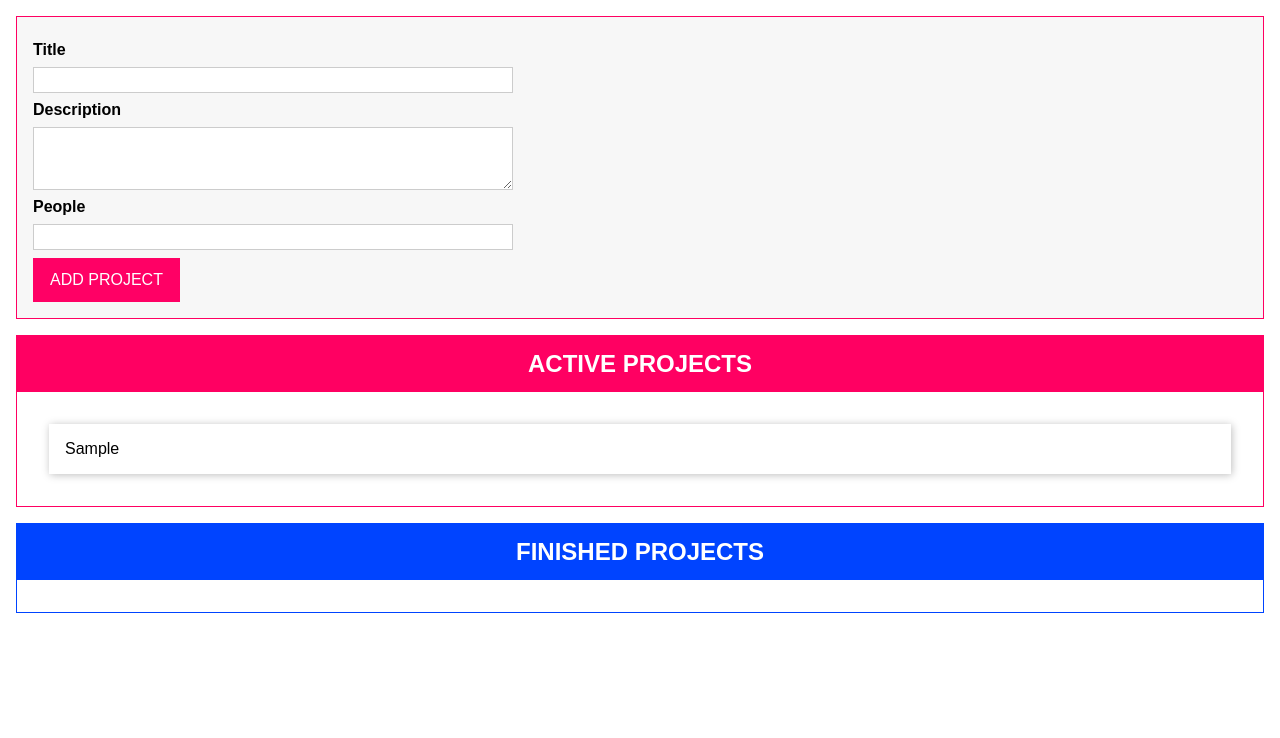
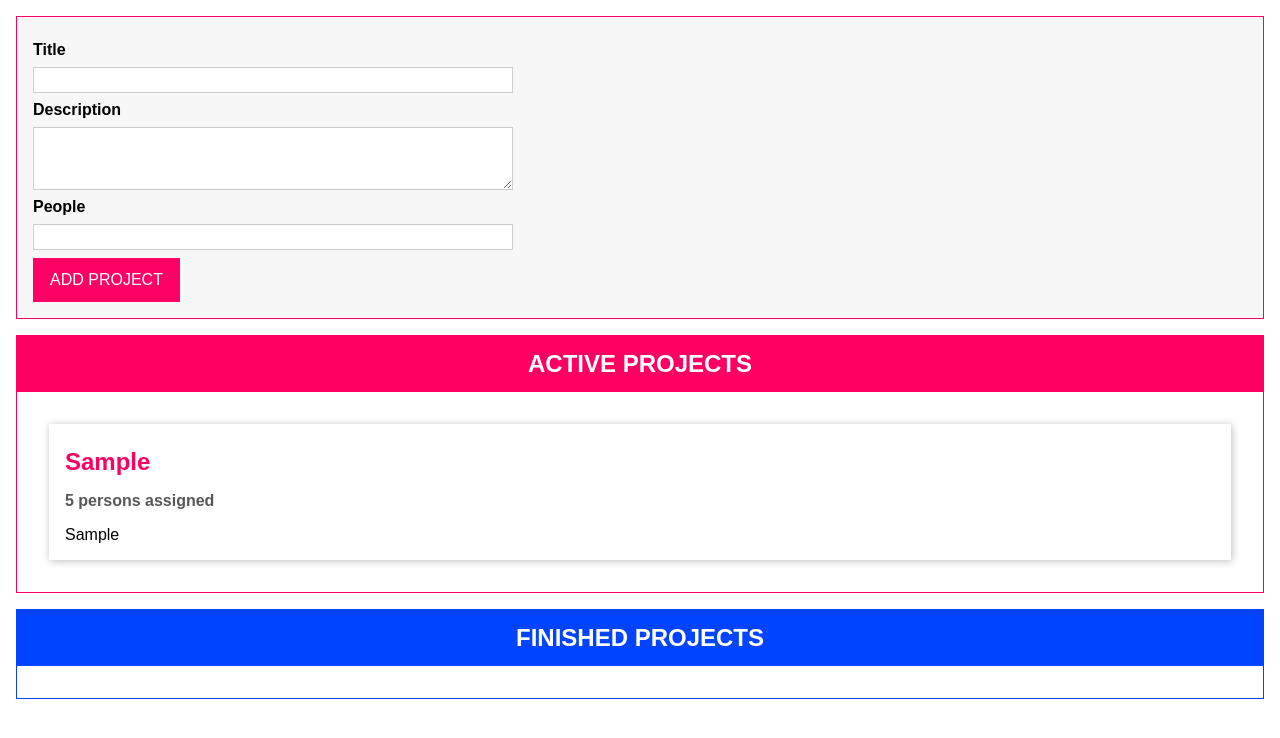
Before and after one commit to EkaterinaLunch/Drag-and-Drop, a website with bundled scripts: page index.html in a window 1280 px wide. Both pictures are taken after typing "Sample", "Sample", "5" into the empty fields and a click on the button "ADD PROJECT". Built offline with nearby package versions, Linux system fonts and the light colour scheme.

Commit message:
Drag&drop

```diff
--- a/app.ts
+++ b/app.ts
@@ -1,3 +1,14 @@
+//Drag & Drop Interfaces
+interface Draggable {
+    dragStartHandler(event: DragEvent): void;
+    dragEndHandler(event: DragEvent): void;
+}
+
+interface DragTarget {
+    dragOverHandler(event: DragEvent): void;
+    dropHandler(event: DragEvent): void;
+    dragLeaveHandler(event: DragEvent): void;
+}
 
 //Project Type
 enum ProjectStatus {
@@ -92,7 +103,7 @@ function validate(validatableInput: Validateble) {
     return isValid;
 }
 
-//autobind
+//autobind decorator
 function autobind(
     _target: Object,
     _methodName: string,
@@ -144,8 +155,44 @@ abstract class Component<T extends HTMLElement, U extends HTMLElement> {
     abstract configure(): void;
     abstract renderContent(): void;
 }
+// Project Item Class
+class ProjectItem extends Component<HTMLUListElement, HTMLLIElement> implements Draggable {
+    private project: Project;
 
-class ProjectList extends Component<HTMLDivElement, HTMLElement> {
+    get persons() {
+        if (this.project.people === 1) {
+            return '1 person';
+        } else {
+            return `${this.project.people} persons`
+        }
+    }
+
+    constructor(hostId: string, project: Project) {
+        super("single-project", hostId, false, project.id);
+        this.project = project;
+
+        this.configure();
+        this.renderContent();
+    }
+
+    dragStartHandler(_: DragEvent): void {}
+
+    dragEndHandler(_: DragEvent): void {}
+
+    configure(): void {
+        this.element.addEventListener('dragstart', this.dragStartHandler.bind(this));
+        this.element.addEventListener('dragend', this.dragEndHandler.bind(this));
+    }
+
+    renderContent(): void {
+        this.element.querySelector('h2')!.textContent = this.project.title;
+        this.element.querySelector('h3')!.textContent = this.persons + ' assigned';
+        this.element.querySelector('p')!.textContent = this.project.description;
+    }
+}
+
+//Project List Class
+class ProjectList extends Component<HTMLDivElement, HTMLElement> implements DragTarget {
     assignedProjects: Project[];
 
     constructor(private type: 'active' | 'finished') {
@@ -156,7 +203,24 @@ class ProjectList extends Component<HTMLDivElement, HTMLElement> {
         this.renderContent();
     }
 
+    @autobind
+    dragOverHandler(_: DragEvent): void {
+        const listEl = this.element.querySelector('ul')!;
+        listEl.classList.add('droppable');
+    }
+
+    dropHandler(_: DragEvent): void {}
+
+    @autobind
+    dragLeaveHandler(_: DragEvent): void {
+        const listEl = this.element.querySelector('ul')!;
+        listEl.classList.remove('droppable');
+    }
+
     configure() {
+        this.element.addEventListener('dragover', this.dragOverHandler);
+        this.element.addEventListener('dragleave', this.dragLeaveHandler);
+        this.element.addEventListener('drop', this.dropHandler);
         projectState.addListener((projects: Project[]) => {
             const relevantProjects = projects.filter(prj => {
                 if (this.type === 'active') {
@@ -179,9 +243,7 @@ class ProjectList extends Component<HTMLDivElement, HTMLElement> {
         const listEl = document.getElementById(`${this.type}-projects-list`)! as HTMLUListElement;
         listEl.innerHTML = '';
         for (const prjItem of this.assignedProjects) {
-            const listItem = document.createElement('li');
-            listItem.textContent = prjItem.title;
-            listEl.appendChild(listItem);
+            new ProjectItem(this.element.querySelector('ul')!.id, prjItem);
         }
     }
 }
--- a/index.html
+++ b/index.html
@@ -27,7 +27,11 @@
             </form>
         </template>
         <template id="single-project">
-            <li></li>
+            <li draggable="true">
+                <h2></h2>
+                <h3></h3>
+                <p></p>
+            </li>
         </template>
         <template id="project-list">
             <section class="projects">
--- a/styles.css
+++ b/styles.css
@@ -69,6 +69,7 @@ button:active {
     box-shadow: 1px 1px 8px rgba(0, 0, 0, 0.26);
     padding: 1rem;
     margin: 1rem;
+    background-color: white;
 }
 .projects li h2 {
     color: #ff0062;
```
